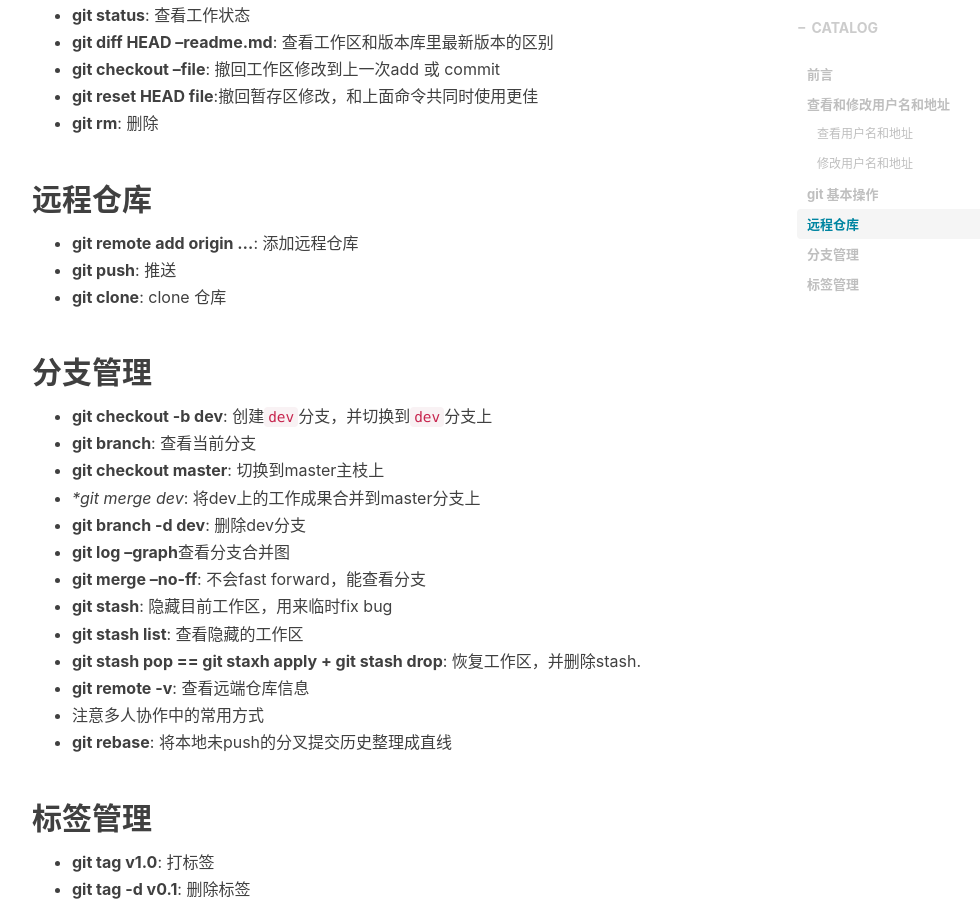
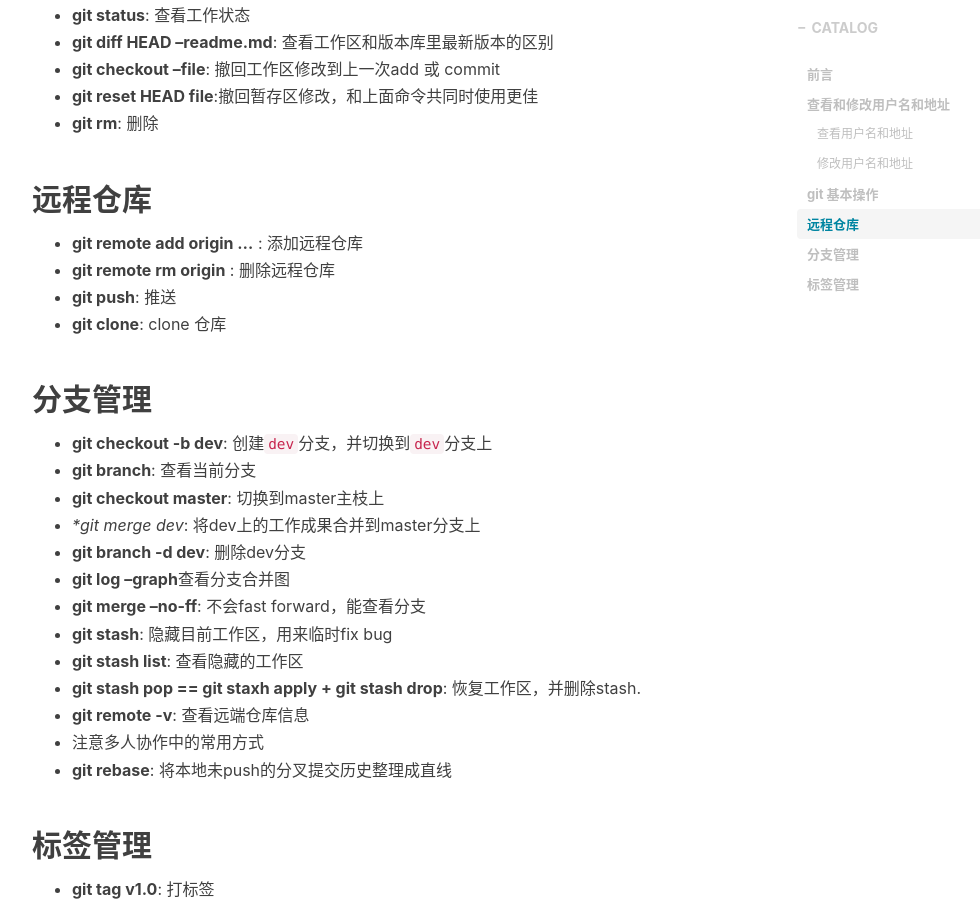
Before and after one commit to ilikewind/Myblog, a Jekyll site: the page built from _posts/2019-05-25-git-problems.md, in a window 1280 px wide and 900 px high, scrolled down 1136 px. Shown: the whole window, without its empty margins (233-1213 px from the left). Built offline with Jekyll 4.4.1, drawn with Linux system fonts in a browser that asks for light colours; nearby versions of some CDN libraries; comment, search, counter and statistics services are not loaded.

Commit message:
add rm remote

```diff
--- a/_posts/2019-05-25-git-problems.md
+++ b/_posts/2019-05-25-git-problems.md
@@ -48,7 +48,8 @@ git config --global user.email "your email"
 - **git rm**: 删除
 
 ## 远程仓库
-- **git remote add origin ...**: 添加远程仓库
+- **git remote add origin ...** : 添加远程仓库
+- **git remote rm origin** : 删除远程仓库
 - **git push**: 推送
 - **git clone**: clone 仓库
 
```
